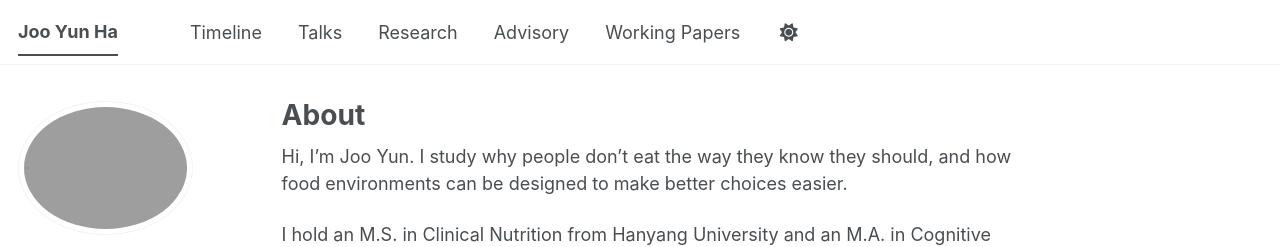
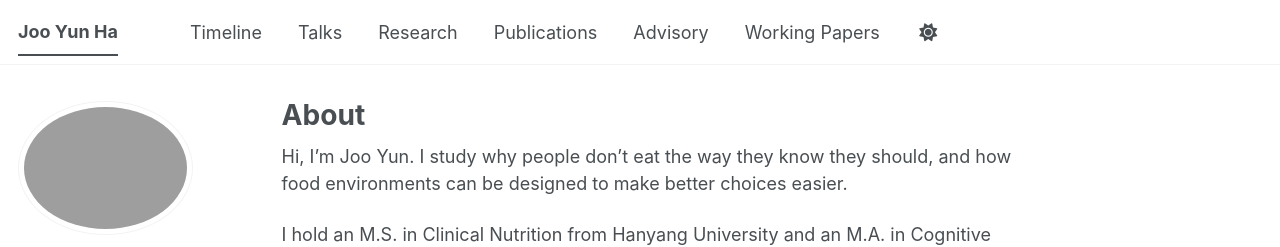
Before and after one commit to jooyunha/jooyunha.github.io, a Jekyll site: the page built from _pages/about.md, in a window 1280 px wide. Shown: the top 247 px of the page. Built offline with Jekyll 4.4.1, drawn with Linux system fonts in a browser that asks for light colours; a style sheet for code colours, icons or effects is not loaded.

Commit message:
Add Publications to header menu

```diff
--- a/_data/navigation.yml
+++ b/_data/navigation.yml
@@ -14,6 +14,9 @@ main:
   - title: "Research"
     url: /#research
 
+  - title: "Publications"
+    url: /#publications
+
   - title: "Advisory"
     url: /#advisory
 
```
